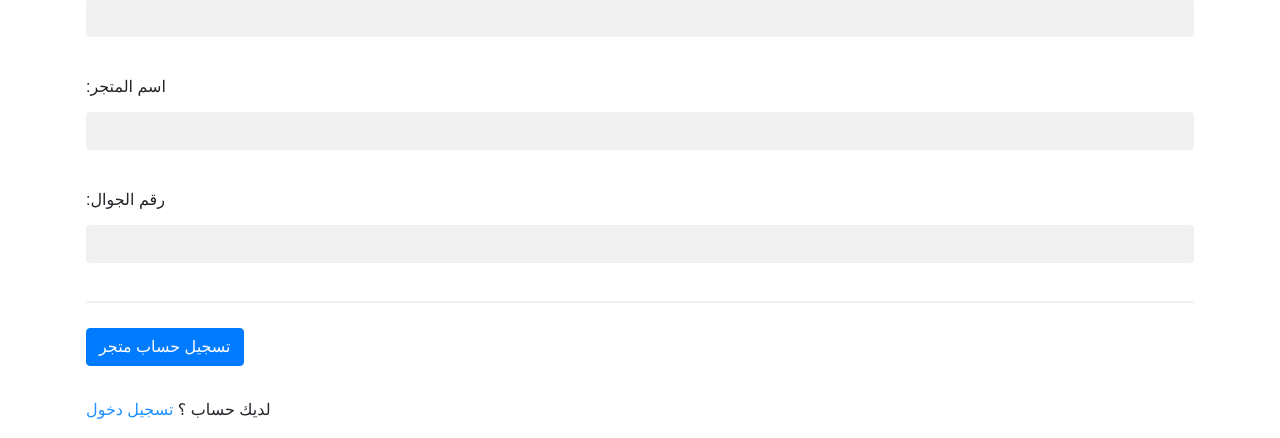
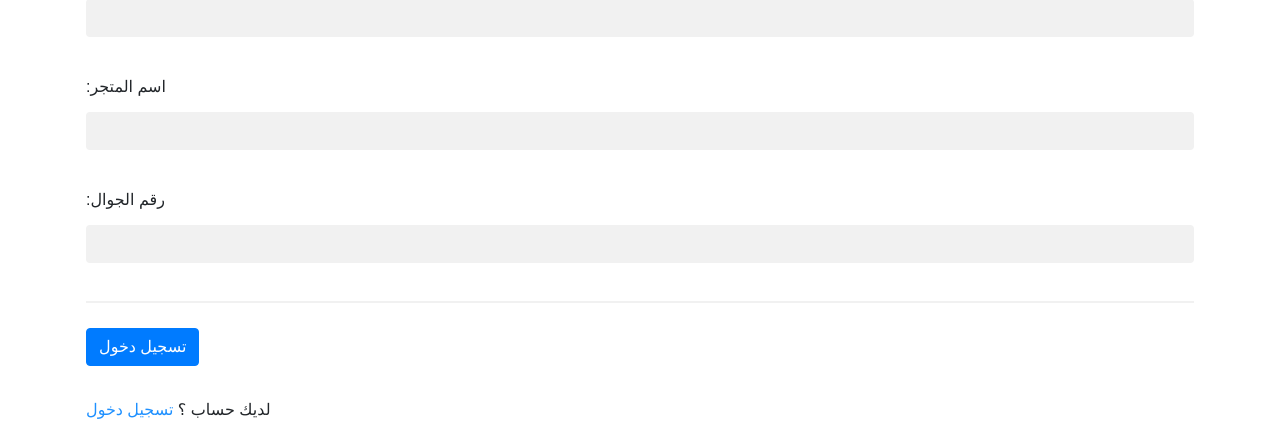
Before and after one commit to Muhammadreda264/hidelivery, a Django app: page /store/signup/ in a window 1280 px wide. Shown: the part 664-1102 px from the top of the page. Run offline with Django 3.2, Linux system fonts and the light colour scheme; some libraries are stand-ins or nearby versions.

Commit message:
Update storesignup.html

```diff
--- a/delivery/templates/storesignup.html
+++ b/delivery/templates/storesignup.html
@@ -85,7 +85,11 @@ a {
     </div>
   </div>
 </nav>
-
+{% for key,value in form.errors.items %}
+    {% for error in value %}
+     <li>{{ error }}</li>
+    {% endfor %}
+   {% endfor %}
 
 <form method="post" novalidate>
                                    {% csrf_token %}
@@ -105,7 +109,7 @@ a {
 
 
     <hr>
-  <button type="submit" class="btn btn-primary">تسجيل حساب متجر </button>
+  <button type="submit" class="btn btn-primary">تسجيل دخول </button>
   </div>
 
               </form>
```
